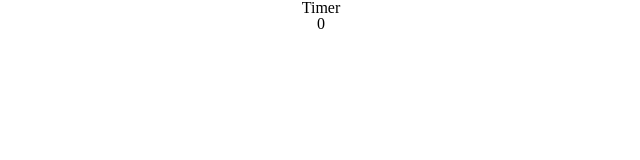
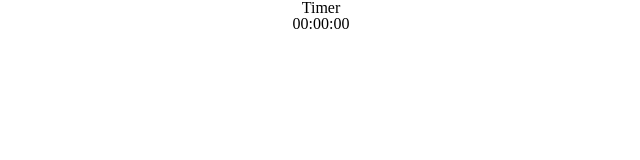
Before and after one commit to abeyra/Think-fast-, a React (Create React App) app in the folder client/: page / in a window 1280 px wide. Shown: the top 160 px of the page, without its empty margins (319-959 px from the left). Built offline with nearby package versions, Linux system fonts and the light colour scheme.

Commit message:
cleaned up logic within timer component and passed down needed props from game page to timer component

```diff
--- /dev/null
+++ b/client/src/components/timer/timer.jsx
@@ -0,0 +1,46 @@
+import React, { useState, useEffect } from 'react';
+
+export default function Timer({ hoursMinsSecs }) {
+  const { hours, minutes, seconds} = hoursMinsSecs;
+  const [[hrs, mins, secs], setTime] = useState([
+    hours,
+    minutes,
+    seconds,
+  ]);
+
+  const tick = () => {
+    if (hrs === 0 && mins === 0 && secs === 0) {
+    //   reset();
+    } else if (mins === 0 && secs === 0) {
+      setTime([hrs - 1, 59, 59]);
+    } else if (secs === 0) {
+      setTime([hrs, mins - 1, 59]);
+    } else {
+      setTime([hrs, mins, secs - 1]);
+    }
+  };
+
+  const reset = () => {
+        alert('time has ran out!');
+    }
+
+  useEffect(() => {
+    const timerId = setInterval(() => tick(), 1000);
+    return () => clearInterval(timerId);
+  });
+
+  if (hrs === 0 && mins === 0 && secs === 0){
+    alert('time has ran out!');
+  }
+
+  return (
+    <>
+      <section className="timer">
+        <h1 className="timer__title">Timer</h1>
+        <p>{`${hrs.toString().padStart(2, '0')}:${mins
+            .toString()
+            .padStart(2, '0')}:${secs.toString().padStart(2, '0')}`}</p>
+      </section>
+    </>
+  );
+}
--- a/client/src/pages/Game/Game.jsx
+++ b/client/src/pages/Game/Game.jsx
@@ -1,35 +1,28 @@
 import './Game.scss';
 import { Component } from 'react';
+import Timer from '../../components/timer/timer';
 
 export default class Game extends Component {
     state = {
-        count: 5,
-        intervalId: ''
+
     }
 
     componentDidMount() {
-        let intervalId = setInterval(() => {
-            this.setState({
-                count: this.state.count - 1,
-                intervalId: intervalId
-            })
-        }, 1000)
 
     }
 
     componentDidUpdate(){
-         if(this.state.count === 0){
-            alert('Time has ran out!');
-            clearInterval(this.state.intervalId);
-        }
+
     }
 
     render() {
+
+        const hoursMinsSecs = {hours:0, minutes: 0, seconds: 5}
+
         return (
             <>
                 <section className='game'>
-                    <h1 className='game__title'>Timer</h1>
-                    <h2>{this.state.count}</h2>
+                    <Timer hoursMinsSecs={hoursMinsSecs}/>
                 </section>
             </>
         )
```
